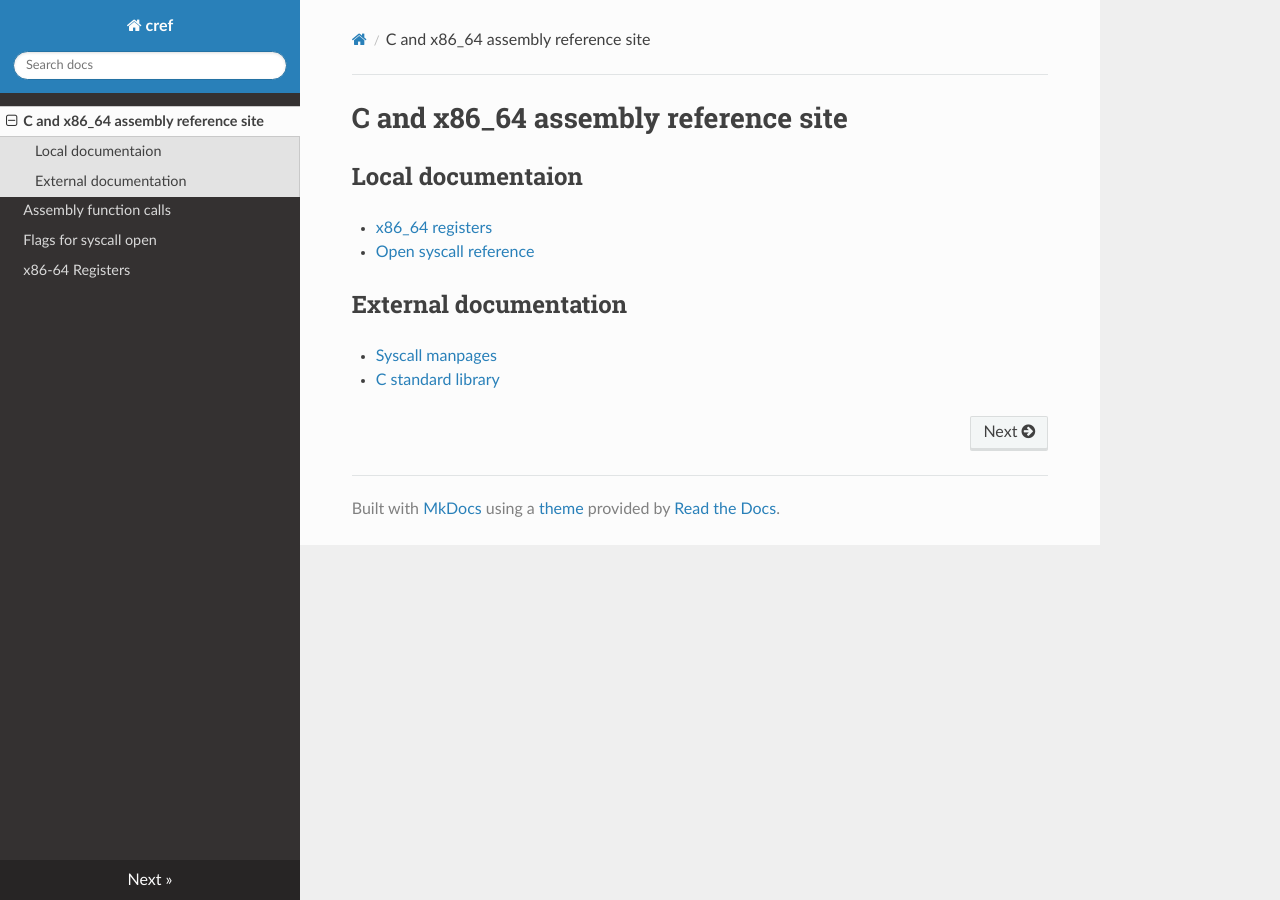
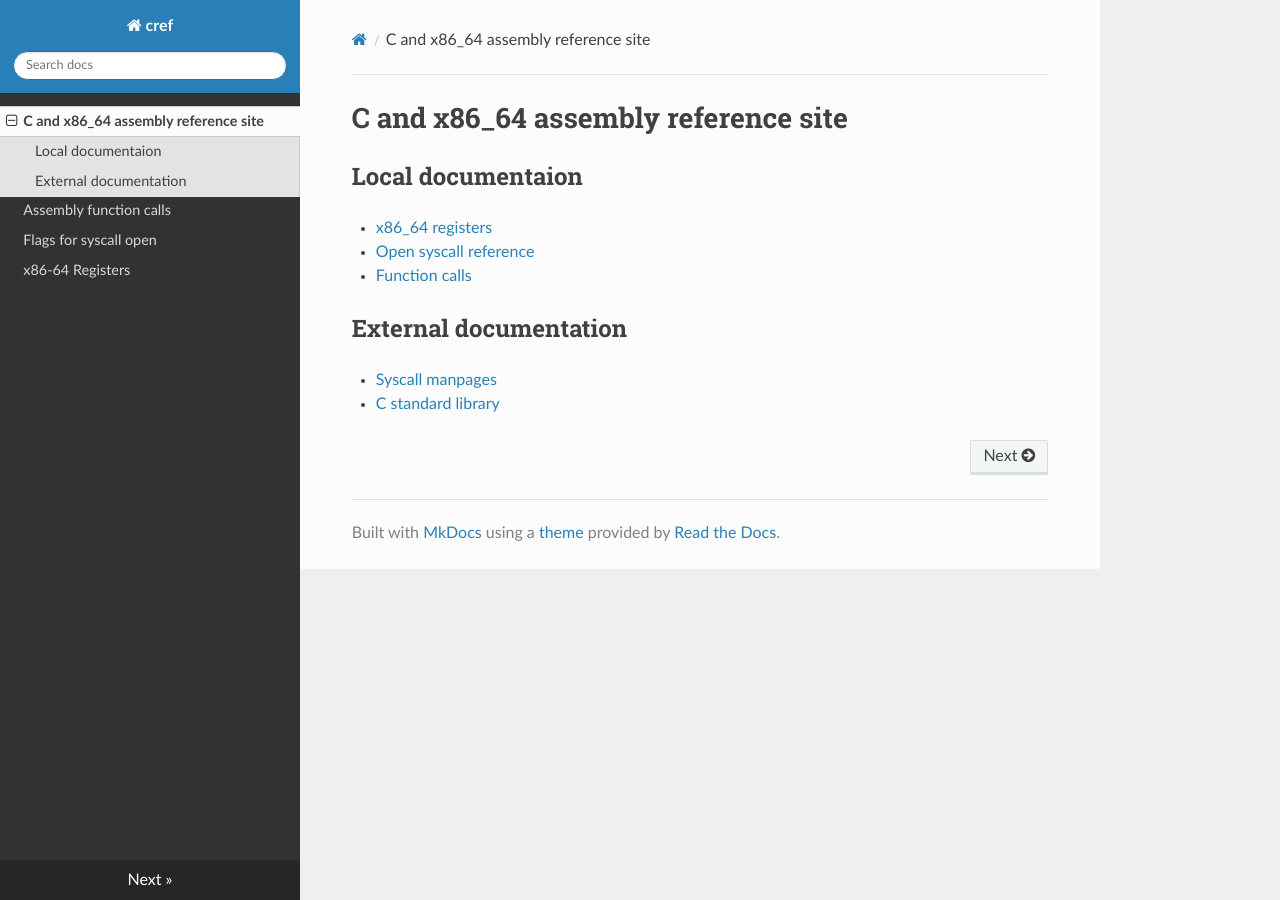
Before and after one commit to mgiv/cref, an MkDocs documentation site: the page built from docs/README.md, in a window 1280 px wide. Built offline with MkDocs 1.6.1, drawn with Linux system fonts in a browser that asks for light colours; nearby versions of some CDN libraries.

Commit message:
Update README.md

```diff
--- a/docs/README.md
+++ b/docs/README.md
@@ -3,6 +3,7 @@
 ## Local documentaion
 - [x86_64 registers](registers.md)
 - [Open syscall reference](open_flags.md)
+- [Function calls](function_calls.md)
 ## External documentation
 - [Syscall manpages](https://linux.die.net/man/2/)
 - [C standard library](https://cppreference.com/w/c/header.html)
```
